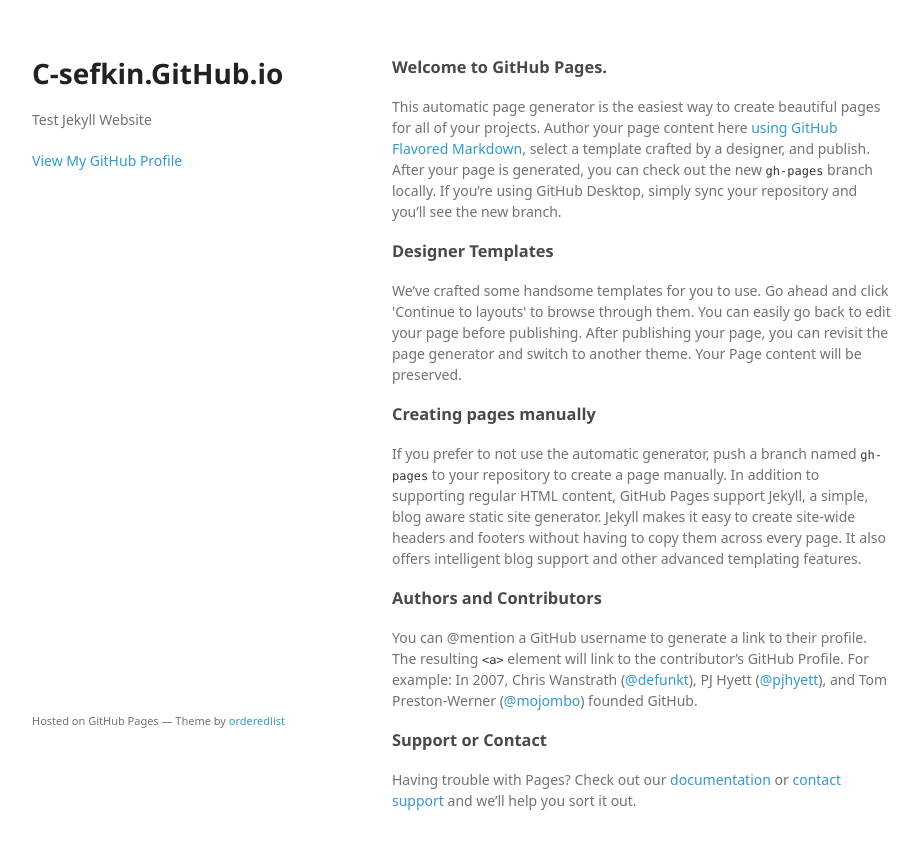
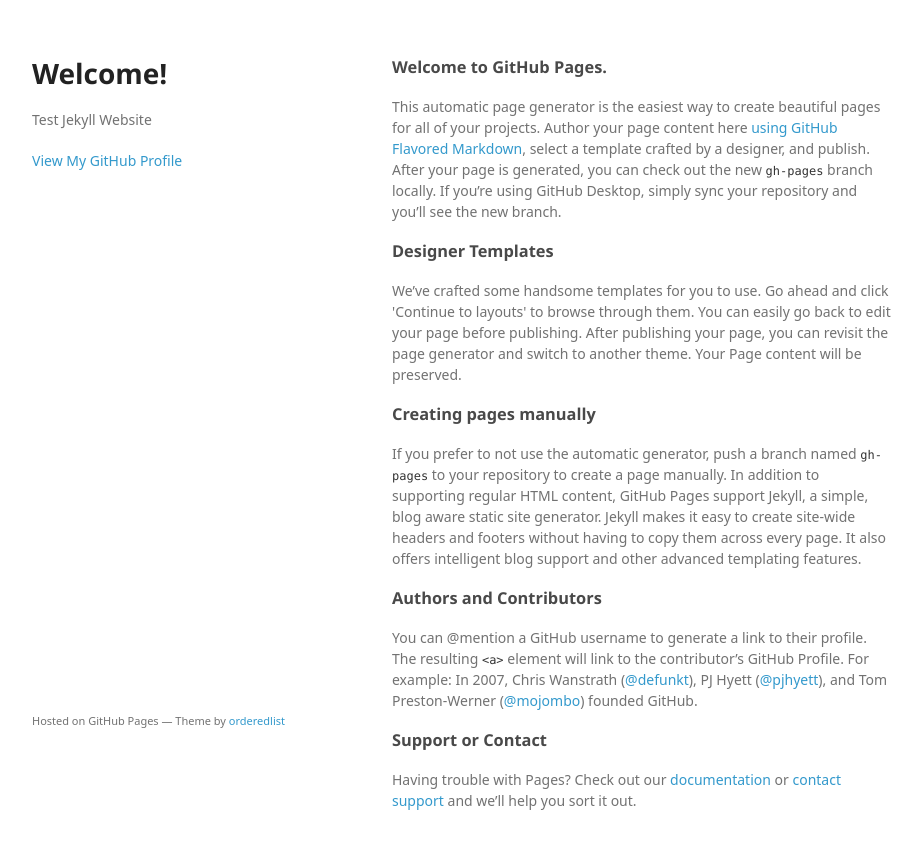
Before and after one commit to c-sefkin/c-sefkin.github.io, a plain HTML site: page index.html in a window 1280 px wide. Shown: the whole page, without its empty margins (178-1100 px from the left). Drawn offline with Linux system fonts and the light colour scheme; a web font is replaced by a local one.

Commit message:
Added some more descriptive titles

```diff
--- a/index.html
+++ b/index.html
@@ -3,7 +3,7 @@
   <head>
     <meta charset="utf-8">
     <meta http-equiv="X-UA-Compatible" content="chrome=1">
-    <title>C-sefkin.GitHub.io by c-sefkin</title>
+    <title>Hey look, ma! It's my test blog!</title>
 
     <link rel="stylesheet" href="stylesheets/styles.css">
     <link rel="stylesheet" href="stylesheets/github-light.css">
@@ -15,7 +15,7 @@
   <body>
     <div class="wrapper">
       <header>
-        <h1>C-sefkin.GitHub.io</h1>
+        <h1>Welcome!</h1>
         <p>Test Jekyll Website</p>
 
 
```
